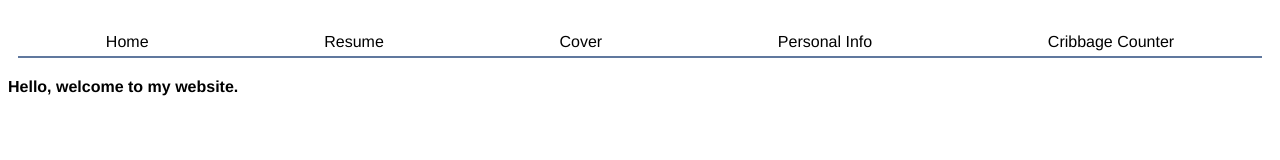
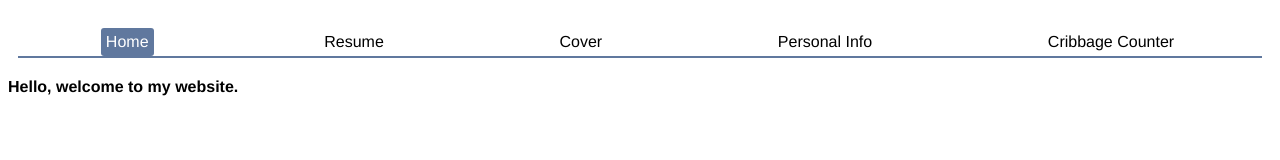
Before and after one commit to erikd7/erik-web-app, a Vue app: page / in a window 1280 px wide. Shown: the top 160 px of the page. Built offline with nearby package versions, Linux system fonts and the light colour scheme.

Commit message:
Highlight selected tab and format cribbage points button

```diff
--- a/src/App.vue
+++ b/src/App.vue
@@ -1,4 +1,4 @@
-d<template>
+<template>
   <div id="app">
     <div class="menuPane">
       <Menu
@@ -78,5 +78,15 @@ export default {
   margin: 20px 10px;
   border-bottom: 2px solid #60789e;
 }
-
+.button {
+  color: black;
+  border-radius: 8px;
+  padding: 5px;
+  border: 1px solid #60789e;
+}
+.button:hover {
+    color: white;
+    background-color: #60789e;
+    cursor: pointer;
+}
 </style>
--- a/src/components/Cribbage.vue
+++ b/src/components/Cribbage.vue
@@ -4,7 +4,9 @@
             Cribbage Points Counter
         </div>
         <div>
-            <button @click="calculatePoints()">
+            <button
+                class="button"
+                @click="calculatePoints()">
                 Total Points
             </button>
         </div>
--- a/src/components/Menu.vue
+++ b/src/components/Menu.vue
@@ -5,6 +5,9 @@
                 v-for="section in sections"
                 :key="section.key"
                 class="menu-item"
+                :class="{
+                    'menu-item-selected': section.key === current
+                }"
                 @click="setSection(section.key)"
             >
                 {{ section.name }}
@@ -53,4 +56,9 @@ export default {
     background-color: #60789e;
     cursor: pointer;
 }
+.menu-item-selected {
+    color: white !important;
+    background-color: #60789e;
+    cursor: pointer;
+}
 </style>
```
Also changed, not shown: 1 other file (tests, documents, lock files or other folders).
